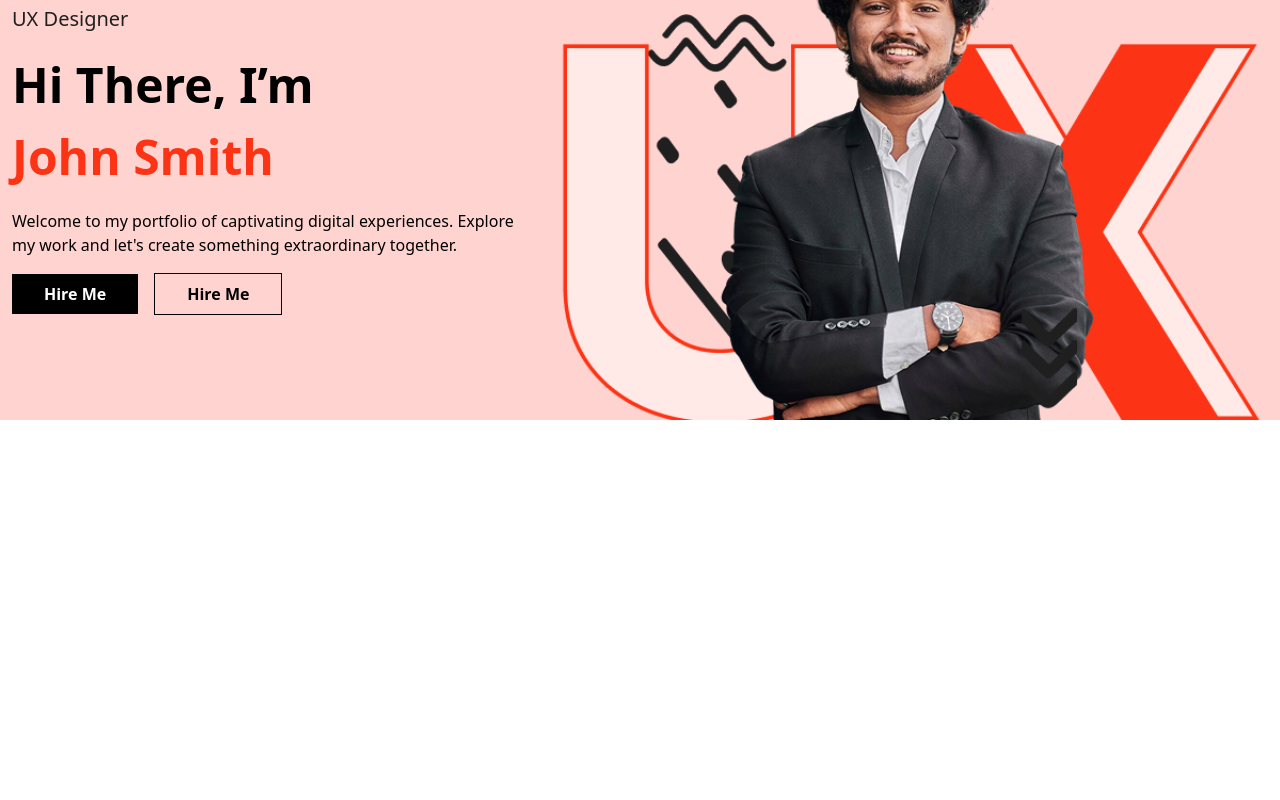
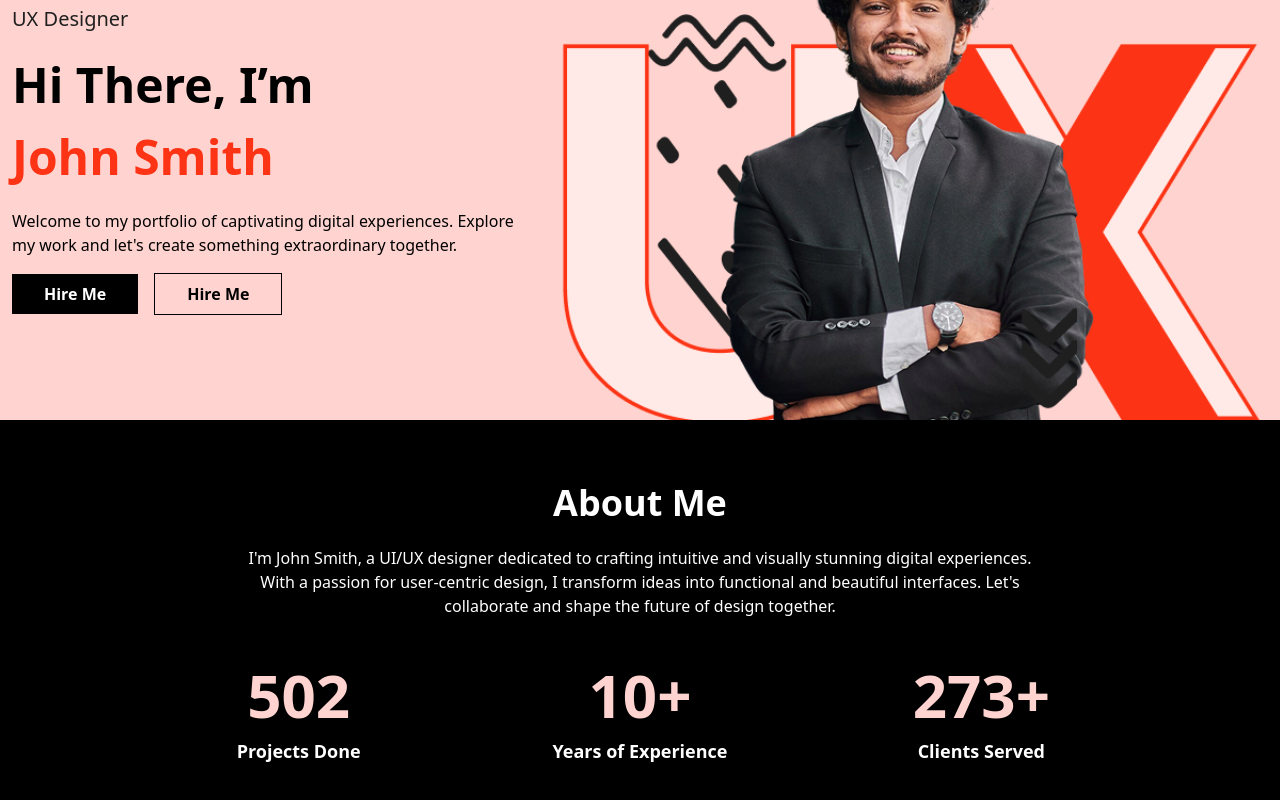
Before and after one commit to shagorpixel/simple-portfullio-reactjs, a React (Vite) app: page / in a window 1280 px wide. Shown: the part 226-1026 px from the top of the page. Before the commit the page ends 800 px from the top, so only its background shows below. Built offline with nearby package versions, Linux system fonts and the light colour scheme.

Commit message:
Add About Section

```diff
--- /dev/null
+++ b/src/Pages/Home/About.jsx
@@ -0,0 +1,27 @@
+const About = () => {
+    return (
+        <section className=" px-3 text-center bg-black py-14 text-white space-y-8">
+          <div className=" max-w-[810px] mx-auto">
+              <h2 className=" font-bold text-4xl leading-[150%] mb-4">About Me</h2>
+              <p className=" font-normal text-base ">I'm John Smith, a UI/UX designer dedicated to crafting intuitive and visually stunning digital experiences. With a passion for user-centric design, I transform ideas into functional and beautiful interfaces. Let's collaborate and shape the future of design together.</p>
+          </div>
+          <div className=" max-w-5xl mx-auto grid md:grid-cols-3 grid-cols-1 space-y-5 md:space-y-0">
+              <div>
+                <h2 className=" text-6xl leading-[150%] font-bold text-[#FFD4D0]">502</h2>
+                <p className=" text-lg font-bold leading-[130%]">Projects Done</p>
+              </div>
+              <div>
+                <h2 className=" text-6xl leading-[150%] font-bold text-[#FFD4D0]">10+</h2>
+                <p className=" text-lg font-bold leading-[130%]">Years of Experience</p>
+              </div>
+              <div>
+                <h2 className=" text-6xl leading-[150%] font-bold text-[#FFD4D0]">273+</h2>
+                <p className=" text-lg font-bold leading-[130%]">Clients Served</p>
+              </div>
+          </div>
+        </section>
+
+    );
+};
+
+export default About;
--- a/src/Pages/Home/Home.jsx
+++ b/src/Pages/Home/Home.jsx
@@ -1,10 +1,12 @@
 import React from 'react';
 import HeroSection from './HeroSection';
+import About from './About';
 
 const Home = () => {
     return (
         <div>
             <HeroSection></HeroSection>
+            <About></About>
         </div>
     );
 };
```
